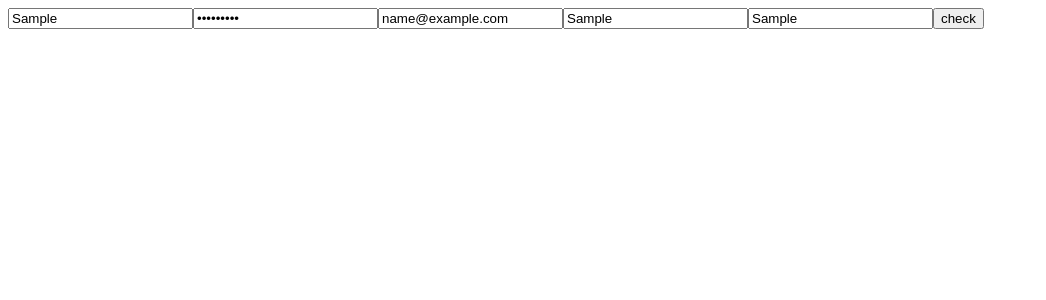
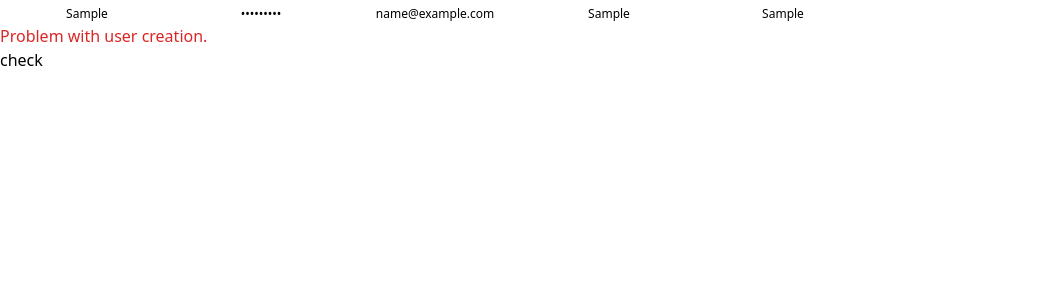
Before and after one commit to patryk-olti/chat.js, a Next.js app: page /registerPage in a window 1280 px wide. Both pictures are taken after typing "Sample", "Sample123", "name@example.com", "Sample", "Sample" into the empty fields and a click on the button "check". Shown: the top 300 px of the page, without its empty margins (0-1046 px from the left). Built offline with nearby package versions, Linux system fonts and the light colour scheme; no server answers; the database is empty.

Commit message:
Implemented interface for user. Information about status of creating new user.

```diff
--- a/src/pages/registerPage.tsx
+++ b/src/pages/registerPage.tsx
@@ -1,5 +1,7 @@
 import { useState } from "react"
 import FormValidator from "@/lib/formValidator"
+
+import "../../src/app/globals.css";
 
 interface User {
     login: string,
@@ -19,6 +21,9 @@ const RegisterPage = () => {
         lastName: ''
     })
 
+    const [ created, setCreated ] = useState<number>(0); //0 - start, 1 - created, 2 - failed
+
+
     const handleChangeUserProperty: React.ChangeEventHandler<HTMLInputElement> = (event) => {
         const { name, value } = event.target;
         setUser( prevState => ({
@@ -31,6 +36,8 @@ const RegisterPage = () => {
         event.preventDefault();
         let isValid = FormValidator({user});
 
+        if(!isValid){ setCreated(2); }
+
         if(isValid){
             const response = await fetch('/api/users', {
                 method: 'POST',
@@ -42,7 +49,8 @@ const RegisterPage = () => {
             const result = await response.json();
             const success = await result.success;
 
-            console.log(success);
+            if(success === true){ setCreated(1); }
+            if(success === false){ setCreated(2); }
         }
     }
 
@@ -89,6 +97,10 @@ const RegisterPage = () => {
                     onChange={handleChangeUserProperty}
                     name='lastName'/>
 
+                { created === 0 ? <p className='h-15'></p> : null }
+                { created === 1 ? <p className='h-15 text-green-600'>User has been created.</p> : null }
+                { created === 2 ? <p className='h-15 text-red-600'>Problem with user creation.</p> : null }
+
                 <button
                     type='submit'
                     > check </button>
```
